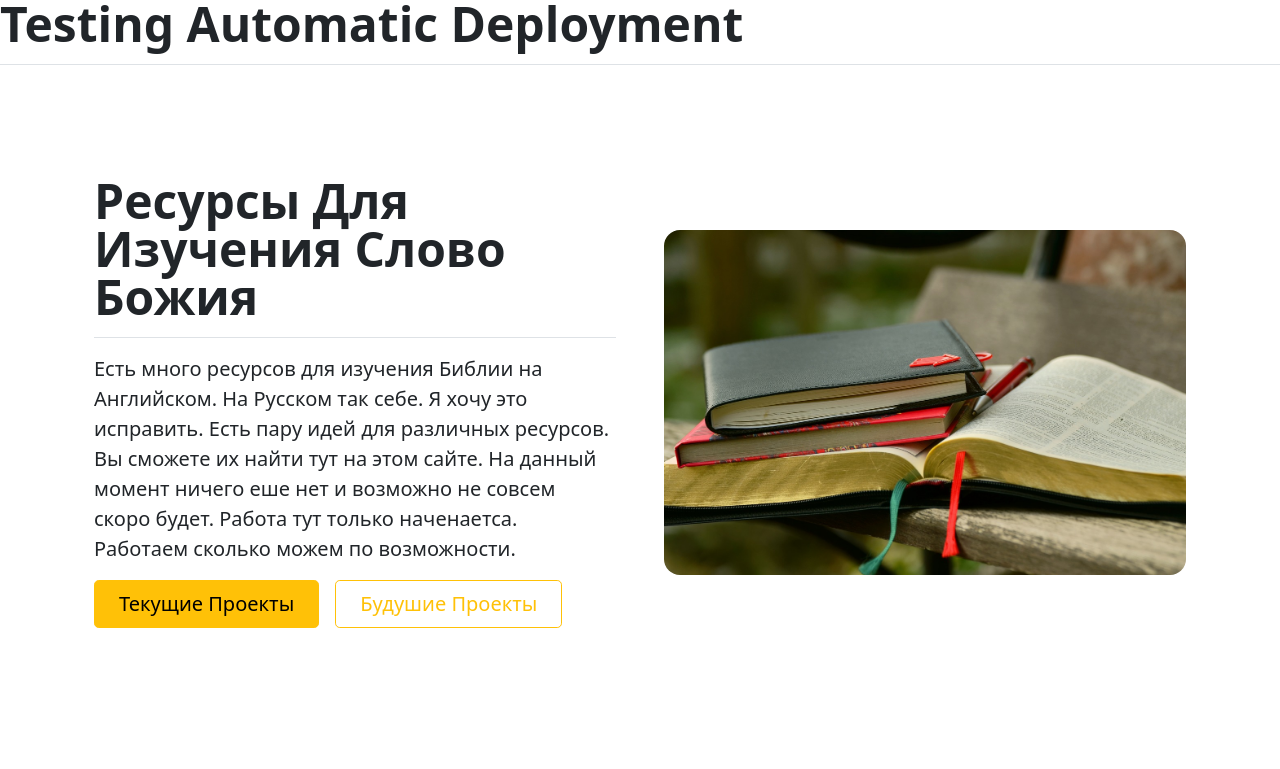
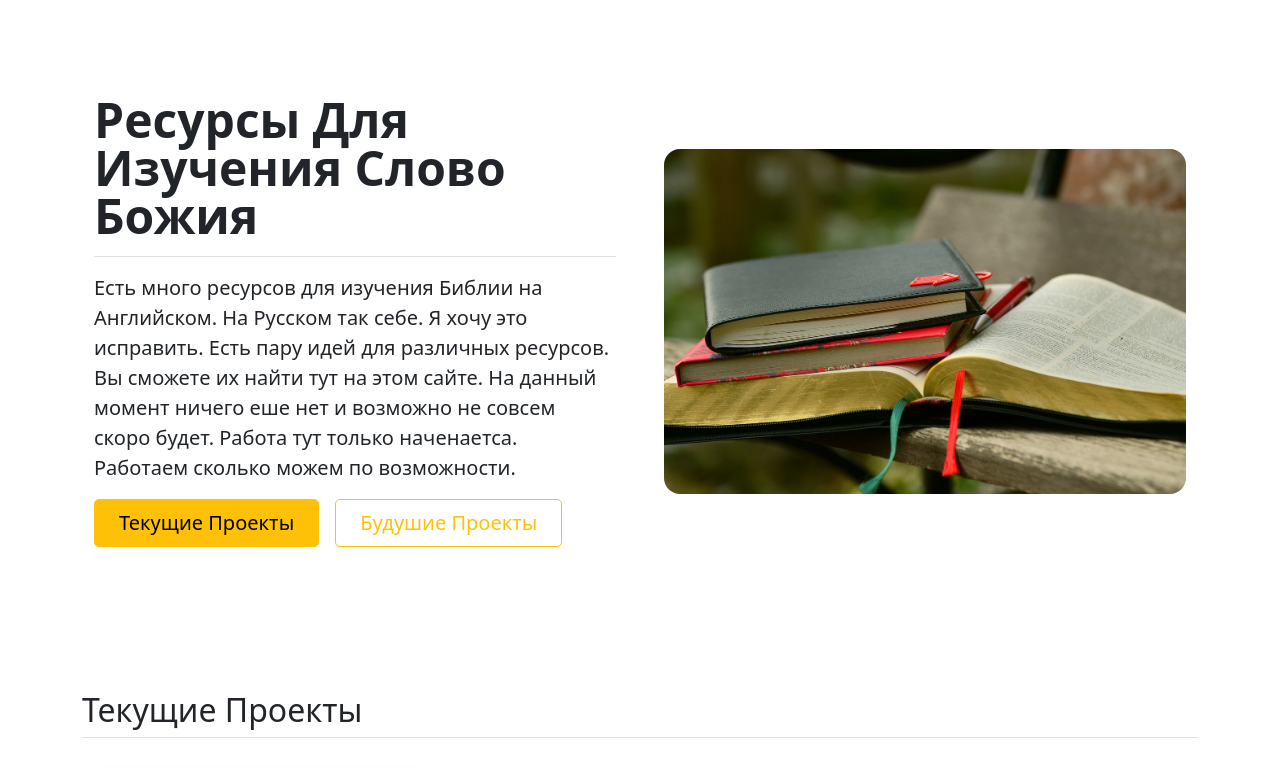
Before and after one commit to Slavic-Evangelical-Programmers/hisword.study, a plain HTML site: page index.html in a window 1280 px wide. Shown: the top 769 px of the page. Drawn offline with nearby package versions, Linux system fonts and the light colour scheme.

Commit message:
Testing CI, ALL GOOD, Removed temp h1 line

```diff
--- a/index.html
+++ b/index.html
@@ -13,8 +13,6 @@
     <title>Slavic Bible Study Resources</title>
 </head>
 <body>
-
-    <h1 class="display-5 fw-bold lh-1 pb-3 mb-3 border-bottom">Testing Automatic Deployment</h1>
 
     <div class="container col-xxl-8 px-4 py-5" id="about">
         <div class="row flex-lg-row-reverse align-items-center g-5 py-5">
```
